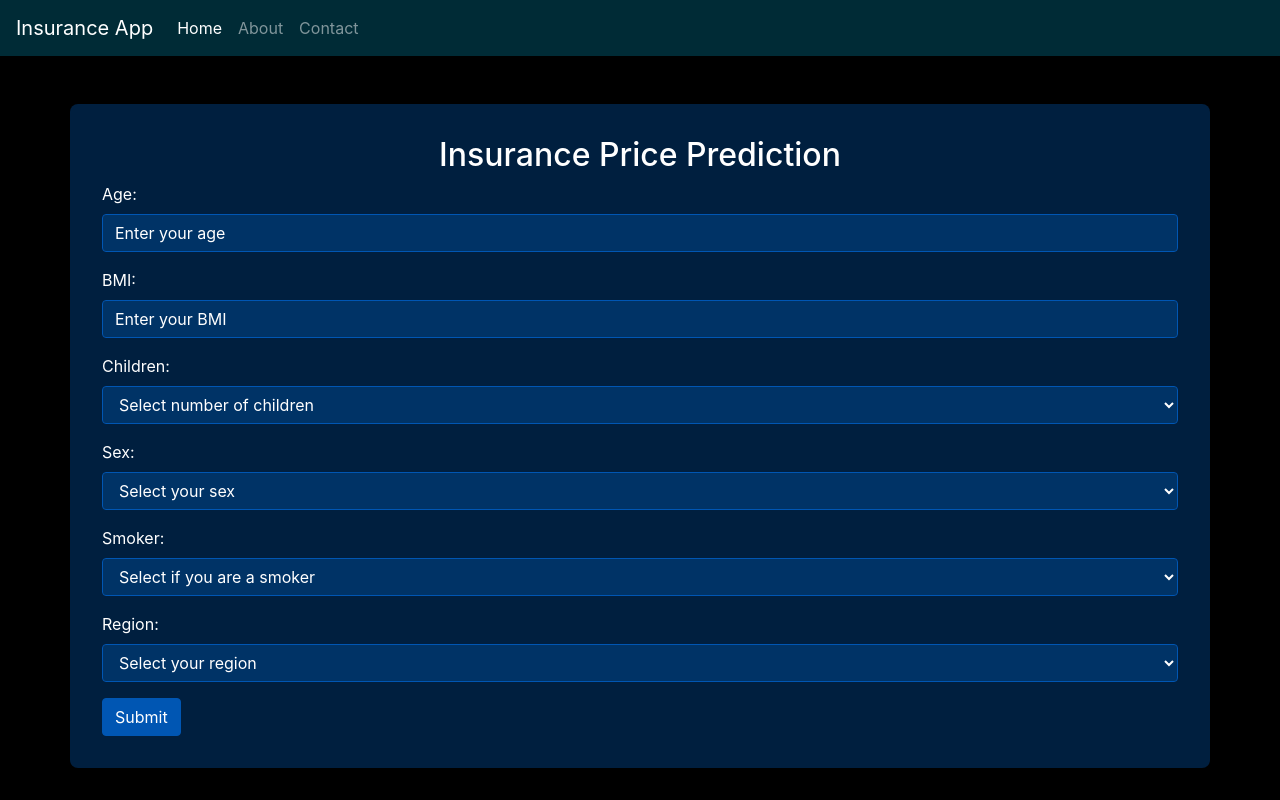
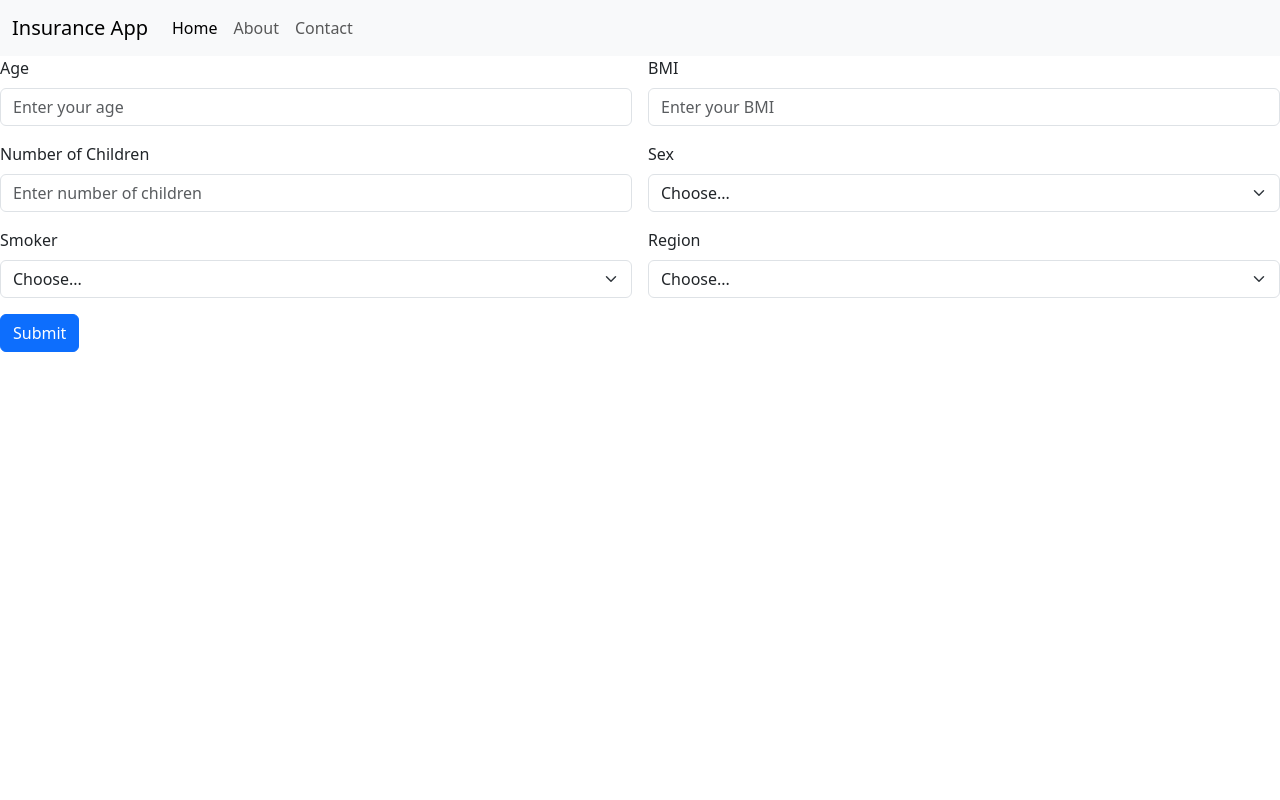
Before and after one commit to Harshsherki/Web-Application-Insurance-Price-Pridiction, a Flask app: page / in a window 1280 px wide. Run offline with Flask 3, Linux system fonts and the light colour scheme; parts of the project's set-up code (start-up, migrations or seed data) failed here and were passed over; some libraries are stand-ins or nearby versions.

Commit message:
Update index.html

```diff
--- a/templates/index.html
+++ b/templates/index.html
@@ -3,70 +3,22 @@
 <head>
     <meta charset="UTF-8">
     <meta name="viewport" content="width=device-width, initial-scale=1.0">
-    <title>Insurance Price Prediction</title>
-    <!-- Bootstrap CSS -->
-    <link rel="stylesheet" href="https://maxcdn.bootstrapcdn.com/bootstrap/4.5.2/css/bootstrap.min.css">
-    <!-- Custom CSS for Black and Blue Theme with Rainbow Text -->
-    <style>
-        body {
-            background-color: #000; /* Black background color */
-            color: #fff; /* White text color */
-            padding-top: 56px; /* Padding to account for fixed navbar height */
-        }
-        .navbar {
-            background-color: #002b36; /* Dark blue background for navbar */
-        }
-        .navbar-brand, .nav-link {
-            color: #ffffff; /* White text for navbar items */
-        }
-        .navbar-brand:hover, .nav-link:hover {
-            color: #00bfff; /* Light blue text on hover */
-        }
-        .container {
-            background-color: #001f3f; /* Darker blue color for container */
-            padding: 2rem;
-            border-radius: 0.5rem;
-        }
-        .form-control, .form-check-input, .form-control:focus, select.form-control:focus {
-            background-color: #003366; /* Dark blue background for form elements */
-            color: #fff; /* White text */
-            border-color: #0056b3; /* Blue border color */
-        }
-        .form-control::placeholder {
-            color: #ffffff; /* White placeholder text */
-            opacity: 1; /* Override default opacity */
-        }
-        .form-check-label {
-            color: #fff; /* White text for labels */
-        }
-        .btn-primary {
-            background-color: #0056b3; /* Blue background for submit button */
-            border-color: #0056b3; /* Border color matching button background */
-        }
-        .btn-primary:hover {
-            background-color: #003d7a; /* Darker blue on hover */
-            border-color: #003d7a; /* Darker border on hover */
-        }
-        .alert-info {
-            background-color: #0056b3; /* Match blue color for alerts */
-            color: #fff; /* White text */
-        }
-        .form-group label {
-            color: #ffffff; /* White text for form labels */
-        }
-    </style>
+    <title>Insurance App</title>
+    <link rel="stylesheet" href="styles.css">
+    <link href="https://cdn.jsdelivr.net/npm/bootstrap@5.3.3/dist/css/bootstrap.min.css" rel="stylesheet" integrity="sha384-QWTKZyjpPEjISv5WaRU9OFeRpok6YctnYmDr5pNlyT2bRjXh0JMhjY6hW+ALEwIH" crossorigin="anonymous">
 </head>
 <body>
-    <!-- Navbar -->
-    <nav class="navbar navbar-expand-lg navbar-dark fixed-top">
+
+    <nav class="navbar navbar-expand-lg bg-body-tertiary">
+        <div class="container-fluid">
           <a class="navbar-brand" href="#">Insurance App</a>
-        <button class="navbar-toggler" type="button" data-toggle="collapse" data-target="#navbarNav" aria-controls="navbarNav" aria-expanded="false" aria-label="Toggle navigation">
+          <button class="navbar-toggler" type="button" data-bs-toggle="collapse" data-bs-target="#navbarSupportedContent" aria-controls="navbarSupportedContent" aria-expanded="false" aria-label="Toggle navigation">
             <span class="navbar-toggler-icon"></span>
           </button>
-        <div class="collapse navbar-collapse" id="navbarNav">
-            <ul class="navbar-nav">
-                <li class="nav-item active">
-                    <a class="nav-link" href="/home">Home <span class="sr-only">(current)</span></a>
+          <div class="collapse navbar-collapse" id="navbarSupportedContent">
+            <ul class="navbar-nav me-auto mb-2 mb-lg-0">
+              <li class="nav-item">
+                <a class="nav-link active" aria-current="page" href="/home">Home</a>
               </li>
               <li class="nav-item">
                 <a class="nav-link" href="/about">About</a>
@@ -74,72 +26,56 @@
               <li class="nav-item">
                 <a class="nav-link" href="/contact">Contact</a>
               </li>
-            </ul>
+          </div>
         </div>
       </nav>
 
-    <div class="container mt-5">
-        <h2 class="text-center">Insurance Price Prediction</h2>
-        <form action="/predict" method="post">
-            <div class="form-group">
-                <label for="age">Age:</label>
-                <input type="number" class="form-control" id="age" name="age" placeholder="Enter your age" required>
+      <div class="form-container" class="container">
+        <form class="row g-3">
+          <div class="col-md-6">
+            <label for="inputAge" class="form-label">Age</label>
+            <input type="number" class="form-control" id="inputAge" placeholder="Enter your age"/>
           </div>
-
-            <div class="form-group">
-                <label for="bmi">BMI:</label>
-                <input type="number" step="0.01" class="form-control" id="bmi" name="bmi" placeholder="Enter your BMI" required>
+          <div class="col-md-6">
+            <label for="inputBMI" class="form-label">BMI</label>
+            <input type="number" step="0.1" class="form-control" id="inputBMI" placeholder="Enter your BMI"/>
           </div>
-
-            <div class="form-group">
-                <label for="children">Children:</label>
-                <select class="form-control" id="children" name="children" required>
-                    <option value="" disabled selected>Select number of children</option>
-                    <!-- Options from 0 to 10 for number of children -->
-                    <script>
-                        for (let i = 0; i <= 10; i++) {
-                            document.write(`<option value="${i}">${i}</option>`);
-                        }
-                    </script>
-                </select>
+          <div class="col-md-6">
+            <label for="inputChildren" class="form-label">Number of Children</label>
+            <input type="number" class="form-control" id="inputChildren" placeholder="Enter number of children"/>
           </div>
-
-            <div class="form-group">
-                <label for="sex">Sex:</label>
-                <select class="form-control" id="sex" name="sex" required>
-                    <option value="" disabled selected>Select your sex</option>
+          <div class="col-md-6">
+            <label for="inputSex" class="form-label">Sex</label>
+            <select id="inputSex" class="form-select">
+              <option selected>Choose...</option>
               <option value="1">Male</option>
               <option value="0">Female</option>
             </select>
           </div>
-
-            <div class="form-group">
-                <label for="smoker">Smoker:</label>
-                <select class="form-control" id="smoker" name="smoker" required>
-                    <option value="" disabled selected>Select if you are a smoker</option>
+          <div class="col-md-6">
+            <label for="inputSmoker" class="form-label">Smoker</label>
+            <select id="inputSmoker" class="form-select">
+              <option selected>Choose...</option>
               <option value="1">Yes</option>
               <option value="0">No</option>
             </select>
           </div>
-
-            <div class="form-group">
-                <label for="region">Region:</label>
-                <select id="region" name="region" class="form-control" required>
-                    <option value="" disabled selected>Select your region</option>
+          <div class="col-md-6">
+            <label for="inputRegion" class="form-label">Region</label>
+            <select id="inputRegion" class="form-select">
+              <option selected>Choose...</option>
               <option value="1">Northeast</option>
-                    <option value="2">Northwest</option>
-                    <option value="3">Southeast</option>
+              <option value="2">Southeast</option>
+              <option value="3">Northwest</option>
               <option value="4">Southwest</option>
             </select>
           </div>
-
+          <div class="col-12">
             <button type="submit" class="btn btn-primary">Submit</button>
+          </div>
         </form>
       </div>
 
-    <!-- Bootstrap JS and dependencies -->
-    <script src="https://code.jquery.com/jquery-3.5.1.slim.min.js"></script>
-    <script src="https://cdn.jsdelivr.net/npm/@popperjs/core@2.9.2/dist/umd/popper.min.js"></script>
-    <script src="https://maxcdn.bootstrapcdn.com/bootstrap/4.5.2/js/bootstrap.min.js"></script>
+<script src="https://cdn.jsdelivr.net/npm/bootstrap@5.3.3/dist/js/bootstrap.bundle.min.js" integrity="sha384-YvpcrYf0tY3lHB60NNkmXc5s9fDVZLESaAA55NDzOxhy9GkcIdslK1eN7N6jIeHz" crossorigin="anonymous"></script>
 </body>
 </html>
```
Lines whose indentation alone changed are shown as unchanged.
